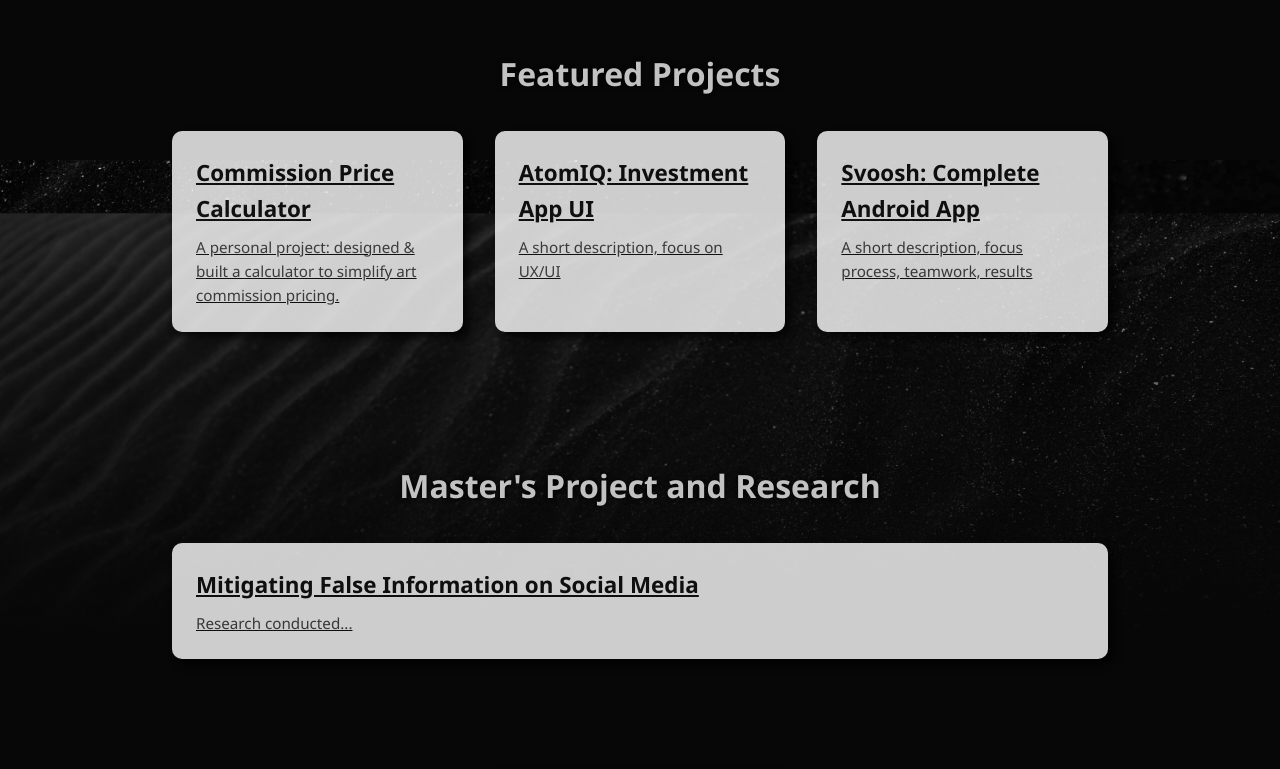
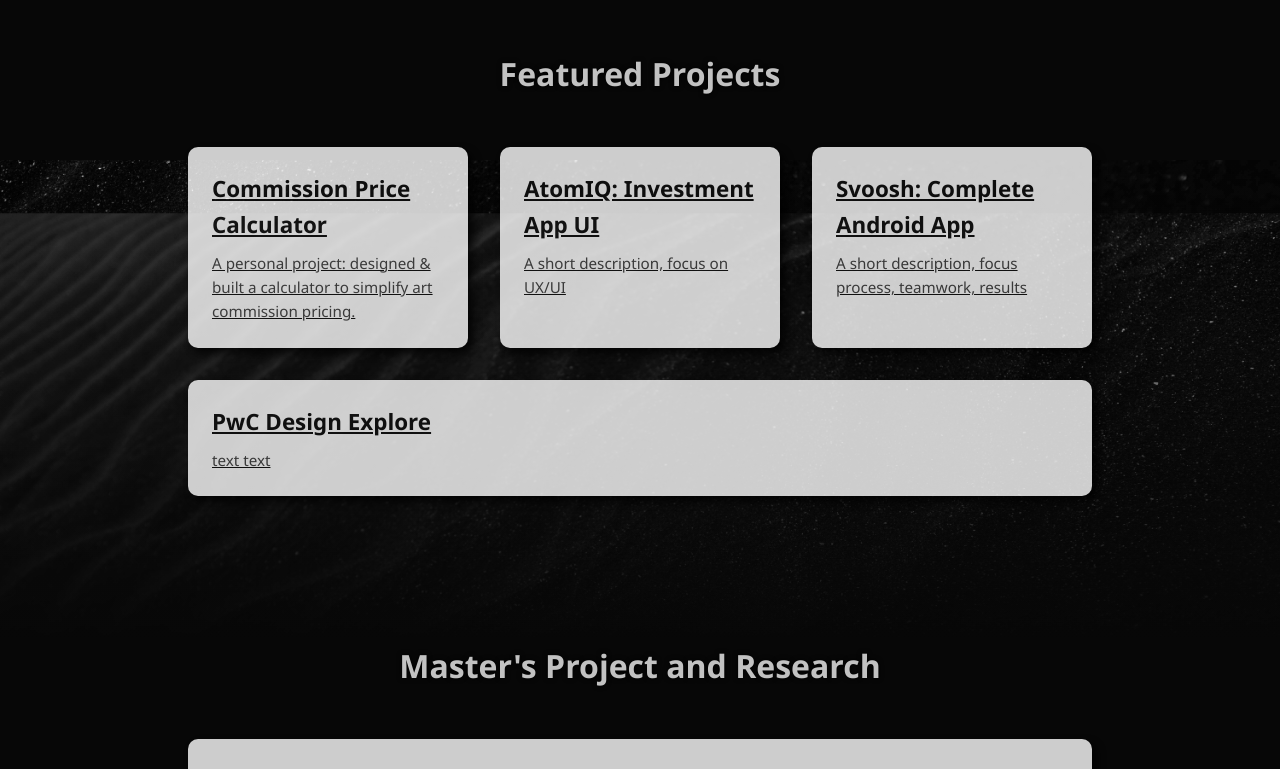
Before and after one commit to baharRi/portfolio, a React (Create React App) app: page / in a window 1280 px wide. Shown: the part 640-1409 px from the top of the page. Built offline with nearby package versions, Linux system fonts and the light colour scheme.

Commit message:
added another project

```diff
--- a/src/App.css
+++ b/src/App.css
@@ -217,6 +217,7 @@
   display: grid;
   grid-template-columns: repeat(auto-fit, minmax(280px, 1fr));
   gap: 2rem;
+  padding: 1rem;
 }
 
 .project {
--- a/src/components/Projects.js
+++ b/src/components/Projects.js
@@ -24,6 +24,16 @@
           <p>A short description, focus process, teamwork, results</p>
         </Link>
       </div>
+
+      <div className="project-grid">
+        <Link to="/project/1" className="project">
+          <h3>PwC Design Explore</h3>
+          <p>
+            text text
+          </p>
+        </Link>
+      </div>
+
     </section>
 
     <section id="master" className="projects">
```
